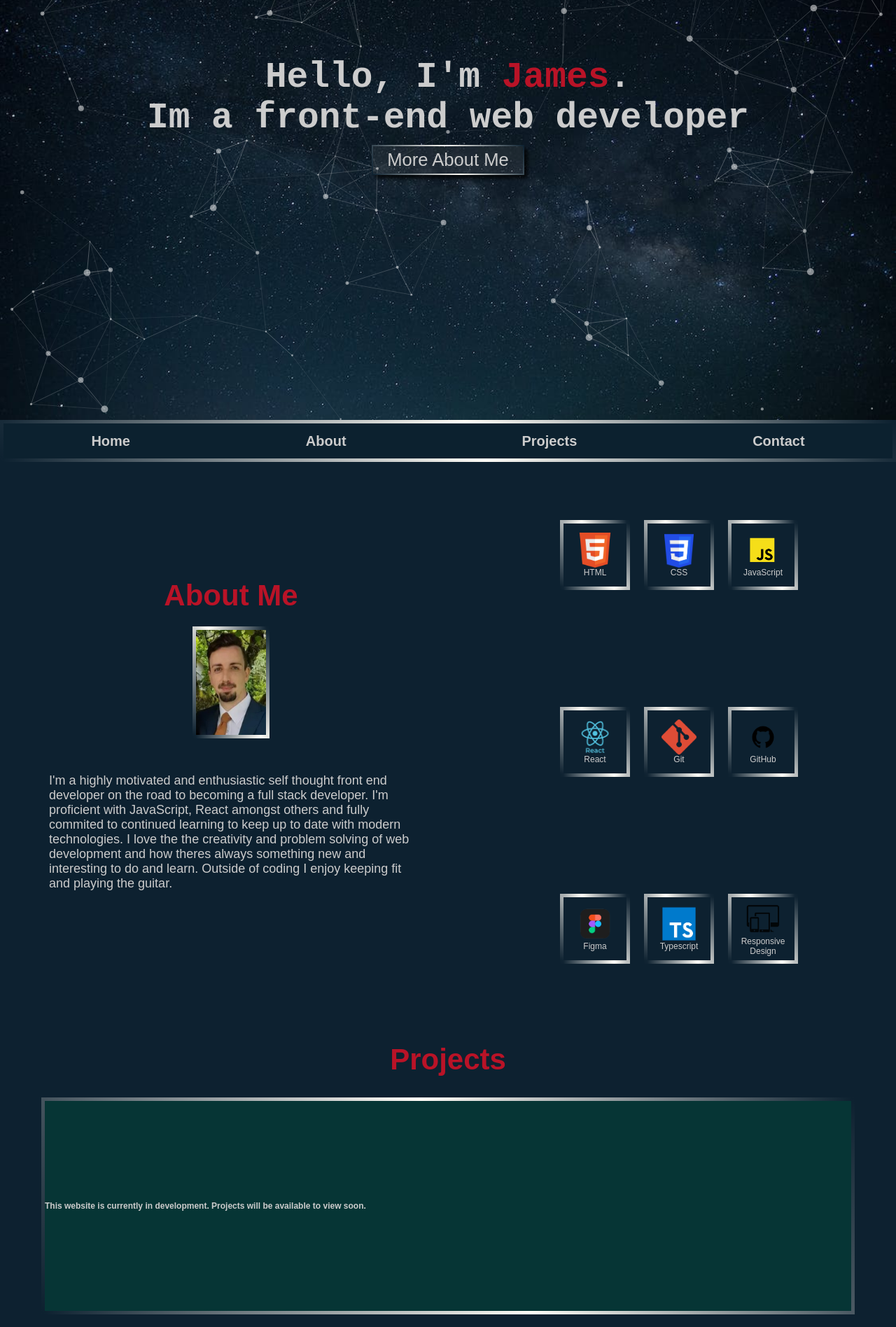
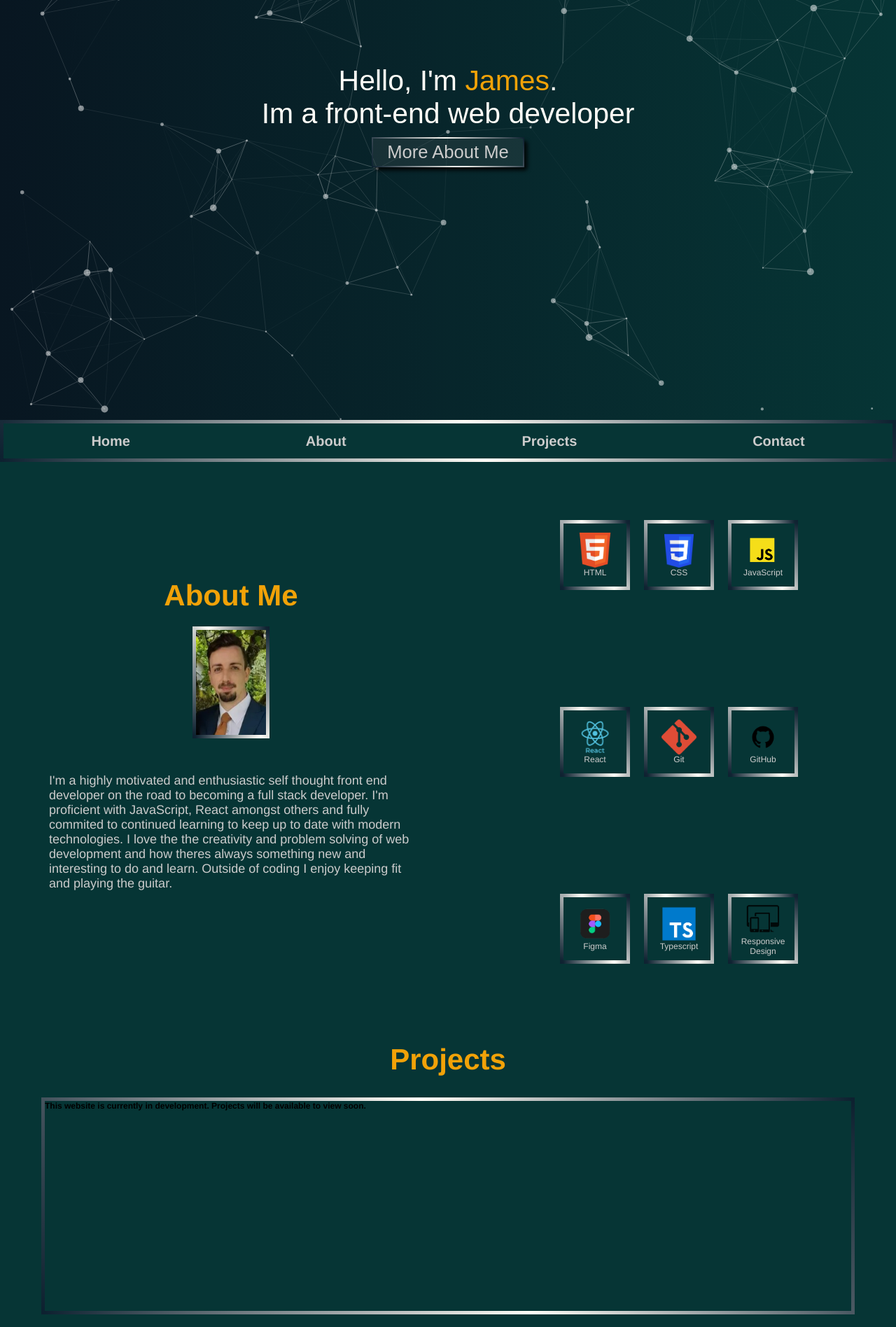
Before and after one commit to JamesOGorman/JamesOGorman.github.io, a website: page my portfolio/demo/index.html in a window 1280 px wide. Shown: the part 200-2096 px from the top of the page at 70% size. Drawn offline with Linux system fonts and the light colour scheme.

Commit message:
Update style.css

```diff
--- a/my portfolio/demo/css/style.css
+++ b/my portfolio/demo/css/style.css
@@ -1,6 +1,7 @@
 /* =============================================================================
    HTML5 CSS Reset Minified - Eric Meyer
    ========================================================================== */
+
 
 html,
 body,
@@ -175,7 +176,7 @@ body {
   width: 100%;
   height: 100%;
   /* background: #111; */
-  background: #0D2130;
+  background: var(--midnight-green);
 }
 
 html {
@@ -237,9 +238,19 @@ canvas {
 #particles-js {
   width: 100%;
   height: 100%;
-  background-color: #0c0c50;
-  background-image: url(../images/space.jpeg
-);
+  background-color: #063535;
+  background-color: #000022;
+  background-color: #0D2130;
+  background-color: #081621;
+
+  background-image: linear-gradient(to right, #141e30, #243b55);
+
+  background-image: linear-gradient(to right, #081621, #063535);
+
+  /* background-color: #040B10; */
+  /* background-color: #A3B18A; */
+  /* background-image: url(/demo/images/pexels-photo-176851.jpeg
+); */
 
   background-size: cover;
   background-position: 50% 50%;
@@ -254,9 +265,22 @@ canvas {
 /* ///////////////////////////////////////////////////////// */
 /* ///////////////////////////////////////////////////////// */
 
+:root {
+  --rich-black-dark: #081621;
+  --rich-black: #0D2130;
+  --anti-flash-white: #F3F3F4;
+  --gamboge: #F1A208;
+  --midnight-green: #063535;
+}
+
+
+
+
 body {
   overflow-x: hidden;
   box-sizing: border-box;
+  font-family: inter;
+  font-family: 'Franklin Gothic Medium', 'Arial Narrow', Arial, sans-serif;
 
 }
 
@@ -324,8 +348,6 @@ body {
 .header {
   display: flex;
   flex-direction: column;
-  /* top: 40%; */
-  /* left: 10vw; */
   justify-content: center;
   align-items: center;
   text-align: center;
@@ -333,19 +355,23 @@ body {
   top: 40%;
   left: 50%;
   transform: translateX(-50%);
-  color: #ccc;
+  color: #FFFDF7;
   height: 100px;
   width: 85vw;
-  font-size: 4vw;
-
-
-  font-family: 'Courier New', Courier, monospace;
-  /* background-color: #13E8E9; */
+  font-size: 3vw;
 
 }
 
+@import url('https://fonts.googleapis.com/css2?family=Inter:wght@400;600&family=Open+Sans&family=Oswald&family=PT+Sans+Narrow&family=Permanent+Marker&display=swap');
+
+.header h1 {
+  font-family: 'PT Sans Narrow', sans-serif;
+  font-weight: lighter;
+  font-size: 3.2vw;
+}
+
 #james {
-  color: #B91327;
+  color: #F1A208;
 }
 
 #header-top {
@@ -394,16 +420,18 @@ body {
   border-image-slice: 1;
 
   box-shadow: 10px 10px 5px 0px rgba(0, 0, 0, 0.75);
+
 }
 
 .projects-btn:active {
   box-shadow: 5px 5px 2.5px 0px rgba(0, 0, 0, 0.75);
 }
 
+/* change the border color on the border to match the new color pallet */
 #navbar {
   height: 50px;
-  background-color: #0D2130;
-  /* border: solid 2px rgba(255, 255, 255, 0.342); */
+  background-color: var(--midnight-green);
+
 
   border: solid 5px transparent;
   border-image: linear-gradient(243deg, rgba(13, 33, 48, 1) 0%, rgba(255, 253, 247, 1) 47%, rgba(13, 33, 48, 1) 100%);
@@ -418,8 +446,6 @@ body {
   display: flex;
   align-items: center;
   justify-content: space-around;
-  background-color: #0d213094;
-
 }
 
 #navbar ul li a {
@@ -437,32 +463,14 @@ body {
 
 }
 
+
+
 .section-header {
   margin-top: 30px;
   margin-bottom: 20px;
-  color: #B91327;
+  color: var(--gamboge);
   font-size: 3.5em;
 }
-
-
-
-
-/* possible code to be deleted if page isnt affected  */
-/* #about-div {
-  padding-top: 50px;
-  background-color: #0D2130;
-  display: flex;
-  justify-content: center;
-} */
-
-/* #about-header {
-  color: #B91327;
-  font-size: 3.5em;
-} */
-
-
-
-
 
 
 #outer-container {
@@ -507,8 +515,6 @@ body {
 }
 
 
-
-
 #projects-container {
   display: flex;
   flex-direction: column;
@@ -517,9 +523,6 @@ body {
   width: 100vw;
   height: auto;
   min-height: 100px;
-  /* background-color: #B91327; */
-
-
 }
 
 
@@ -527,8 +530,6 @@ body {
   display: flex;
   align-items: center;
   justify-content: center;
-  /* font-size: 5vw;
-  color: #B91327; */
 }
 
 .project-window {
@@ -538,14 +539,8 @@ body {
   width: 90vw;
   height: 300px;
   min-height: 300px;
-  background-color: #063535;
+  background-color: var(--midnight-green);
   margin: 10px;
-
-  display: flex;
-  /* justify-content: center; */
-  text-align: center;
-  align-items: center;
-  color: #ccc;
 }
 
 .project-container:hover {
@@ -556,8 +551,7 @@ body {
   padding-top: 50px;
   color: #ccc;
   height: 100%;
-  background-color: #0D2130;
-  background-color: #475763;
+  background-color: var(--midnight-green);
 }
 
 #contact-div {
@@ -567,10 +561,6 @@ body {
   align-items: center;
 }
 
-/* #contact-header {
-  font-size: 5vw;
-  color: #B91327;
-} */
 
 #contact-container {
   display: flex;
@@ -636,10 +626,17 @@ input {
   border-image-slice: 1;
 
   box-shadow: 10px 10px 5px 0px rgba(0, 0, 0, 0.75);
+
 }
+
+
+
 
 #btn:active {
   box-shadow: 5px 5px 5px 0px rgba(0, 0, 0, 0.75);
+
+  background-color: rgba(131, 131, 131, 0.137);
+  /* border: solid 2px rgba(255, 255, 255, 0.801); */
 }
 
 
@@ -656,9 +653,9 @@ input {
 
 /* Small devices (portrait tablets and large phones, 600px and up) */
 @media only screen and (min-width: 300px) {
-  .header {
-    font-size: 6vw;
-  }
+  /* .header h1 {
+    font-size: 3vw;
+  } */
 
   .projects-btn {
     font-size: 3vw;
@@ -681,7 +678,7 @@ input {
     width: 100vw;
     height: 100vh;
     min-height: 600px;
-    background-color: #0D2130;
+    background-color: var(--midnight-green);
     font-weight: 15px;
   }
 
@@ -698,8 +695,7 @@ input {
     height: 100vh;
     min-height: 600px;
     width: 100vw;
-    background-color: #0D2130;
-    /* background-color: #1c4564; */
+    background-color: var(--midnight-green);
   }
 
   #about-paragraph {
@@ -733,16 +729,7 @@ input {
     padding-top: 00px;
     color: #ccc;
     height: 100%;
-    background-color: #0D2130;
-    background-color: #d4d5d6;
-  }
-
-  .project-window {
-    display: flex;
-    /* justify-content: center; */
-    text-align: center;
-    align-items: center;
-    color: #ccc;
+    background-color: var(--midnight-green);
   }
 
 
@@ -752,7 +739,8 @@ input {
 /* i changes the min widths */
 @media only screen and (min-width: 600px) {
   .header {
-    font-size: 4vw;
+    /* font-size: 5vw; */
+    font-size: 4em;
   }
 
   .projects-btn {
@@ -761,7 +749,6 @@ input {
 
 
   #outer-container {
-    /* background-color: #13E8E9; */
     display: flex;
     flex-direction: column;
     padding-bottom: 200px;
@@ -779,8 +766,7 @@ input {
       padding-right: 20px; */
     width: 100vw;
     height: 50vh;
-    background-color: #0D2130;
-    /* background-color: #34556e; */
+    background-color: var(--midnight-green);
     font-weight: 15px;
   }
 
@@ -796,8 +782,7 @@ input {
     align-items: center;
     height: 50vh;
     width: 100vw;
-    background-color: #0D2130;
-    /* background-color: #1c4564; */
+    background-color: var(--midnight-green);
   }
 
   #about-paragraph {
@@ -830,30 +815,21 @@ input {
     padding-top: 50px;
     padding-bottom: 100px;
     height: 100%;
-    background-color: #0D2130;
+    background-color: var(--midnight-green);
   }
 
   .projects-container {
     padding-top: 50px;
     /* height: 300vh; */
     height: 100%;
-    background-color: #0D2130;
-    background-color: #6186a1;
+
   }
 }
 
 #contact-outer-container {
   color: #ccc;
   height: 100%;
-  background-color: #0D2130;
-}
-
-.project-window {
-  display: flex;
-  /* justify-content: center; */
-  text-align: center;
-  align-items: center;
-  color: #ccc;
+  background-color: var(--midnight-green);
 }
 
 
@@ -869,7 +845,6 @@ input {
     flex-direction: row;
     height: 100vh;
     /* width: 100vw; */
-    background-color: #13E8E9;
   }
 
   #about-container {
@@ -884,8 +859,7 @@ input {
     width: 50vw;
     height: 100vh;
     min-height: 600px;
-    background-color: #0D2130;
-    /* background-color: #34556e; */
+    background-color: var(--midnight-green);
     font-weight: 15px;
 
   }
@@ -902,8 +876,8 @@ input {
     height: 100vh;
     min-height: 600px;
     width: 50vw;
-    background-color: #0D2130;
-    /* background-color: #1c4564; */
+    /* background-color: #0D2130;
+    background-color: #1c4564; */
   }
 
   #about-paragraph {
@@ -929,11 +903,3 @@ input {
     height: 50px;
   }
 }
-
-.project-window {
-  display: flex;
-  /* justify-content: center; */
-  text-align: center;
-  align-items: center;
-  color: #ccc;
-}
```
